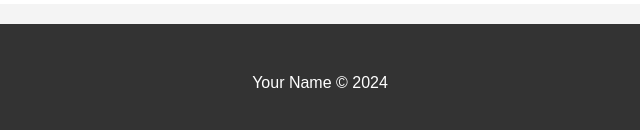
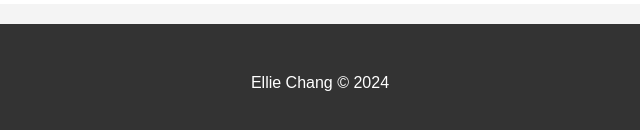
Before and after one commit to 0507ellie/learning_html, a plain HTML site: page index.html in a window 1280 px wide. Shown: the part 1571-1701 px from the top of the page, 320-960 px from the left. Drawn offline with Linux system fonts and the light colour scheme.

Commit message:
Update index.html

```diff
--- a/index.html
+++ b/index.html
@@ -133,7 +133,7 @@
     </section>
 
     <footer>
-        <p>Your Name &copy; 2024</p>
+        <p>Ellie Chang &copy; 2024</p>
     </footer>
 </body>
 </html>
```
